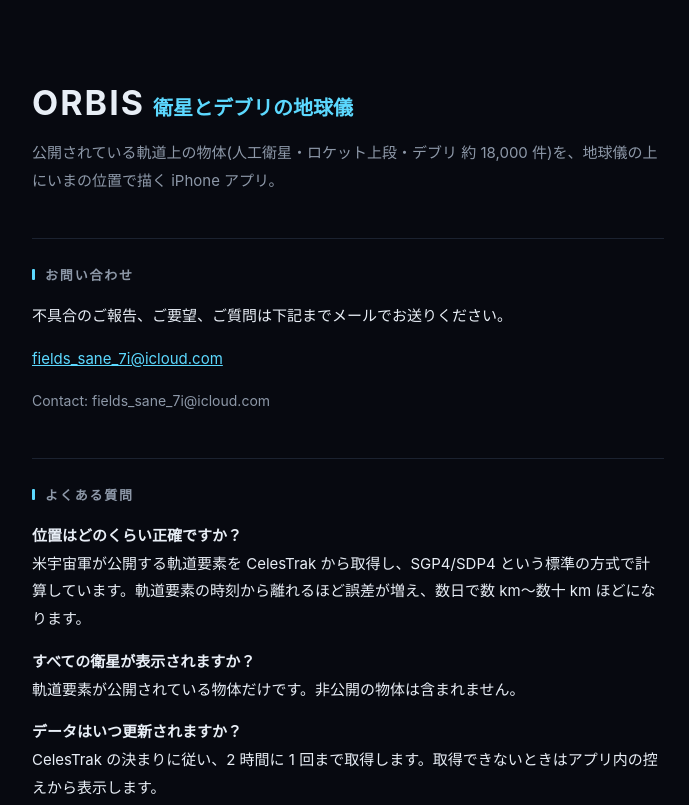
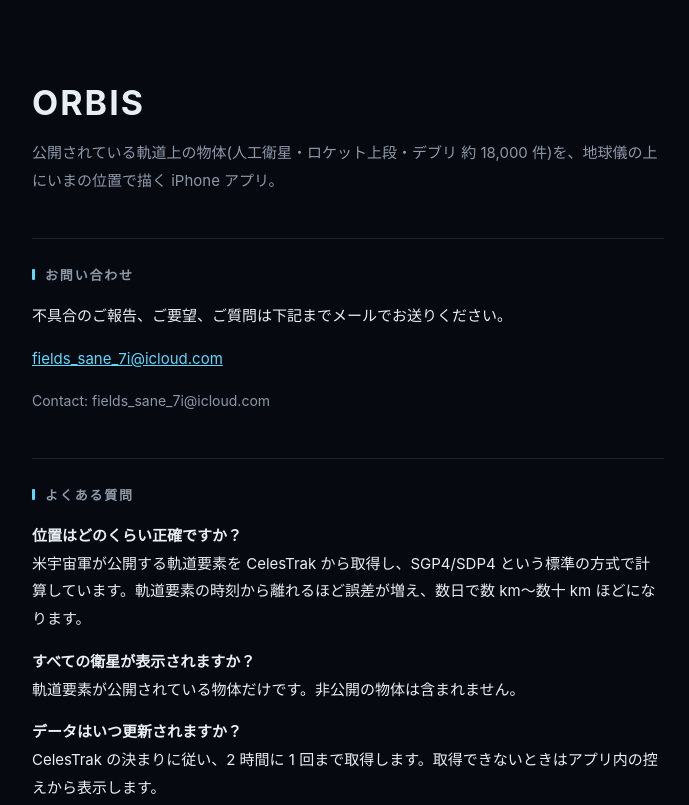
Before and after one commit to yushun0825/orbis-support, a plain HTML site: page index.html in a window 1280 px wide. Shown: the top 805 px of the page, without its empty margins (292-981 px from the left). Drawn offline with Linux system fonts and the light colour scheme.

Commit message:
見出しを ORBIS だけに

```diff
--- a/index.html
+++ b/index.html
@@ -26,7 +26,7 @@
 </head>
 <body>
 <main>
-  <div class="mark">ORBIS<span>衛星とデブリの地球儀</span></div>
+  <div class="mark">ORBIS</div>
   <p class="lead">公開されている軌道上の物体(人工衛星・ロケット上段・デブリ 約 18,000 件)を、地球儀の上にいまの位置で描く iPhone アプリ。</p>
 
   <h2>お問い合わせ</h2>
```
